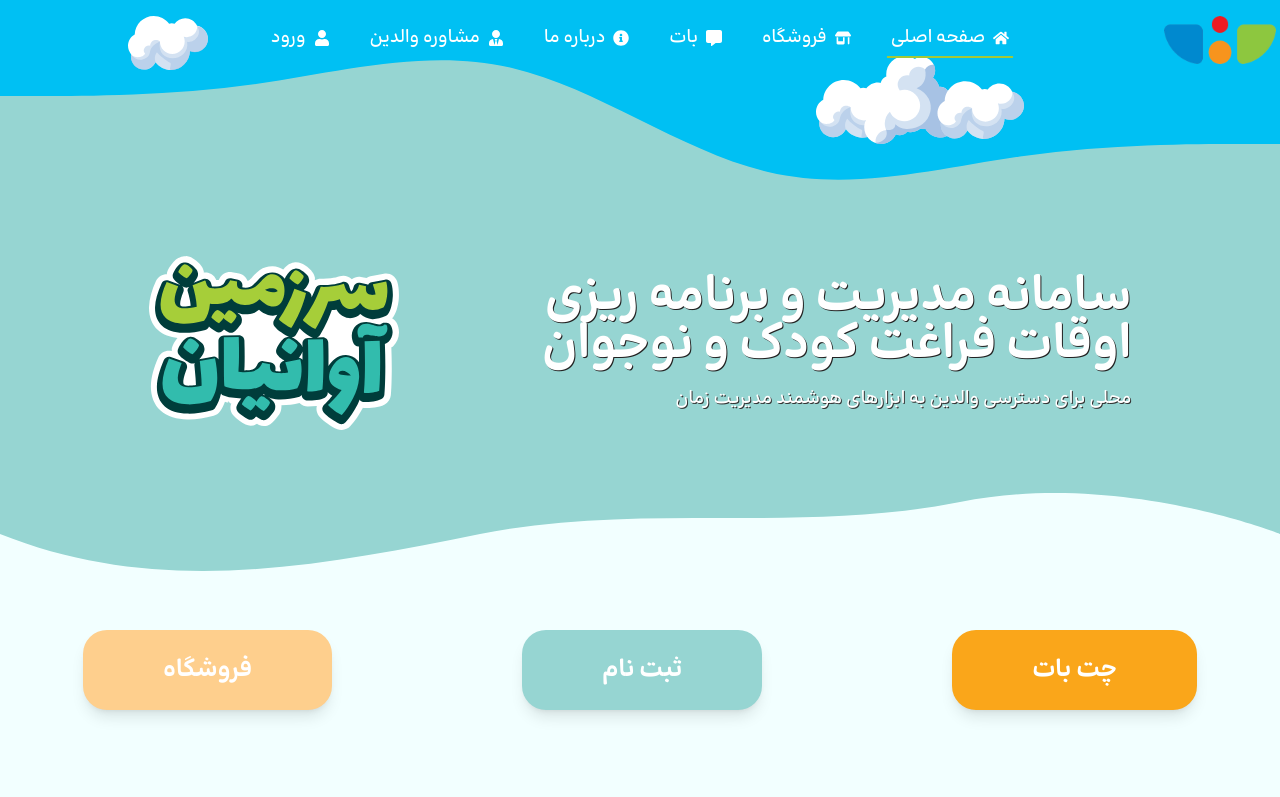
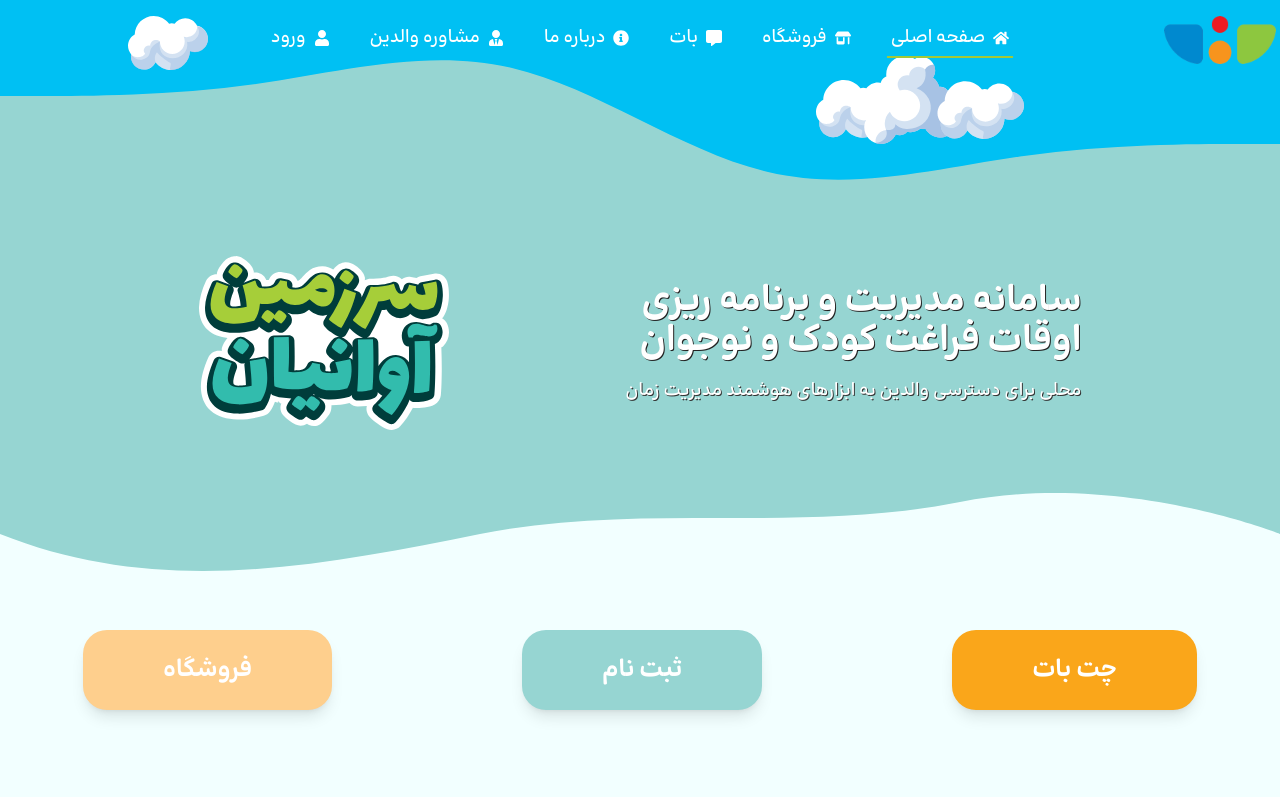
Before and after one commit to ErfanGh83/Avanian1, a Next.js app: page / in a window 1280 px wide. Shown: the top 797 px of the page. Built offline with nearby package versions, Linux system fonts and the light colour scheme.

Commit message:
feat: fixed text size in landing

```diff
--- a/src/components/landing/sections/CompanySection.tsx
+++ b/src/components/landing/sections/CompanySection.tsx
@@ -28,7 +28,7 @@ export default function CompanySection() {
             transition={{ duration: 1.2, ease: "easeOut" }}
             className="flex flex-col items-start text-right"
           >
-            <h1 className="text-4xl md:text-5xl max-w-[400px] md:max-w-[700px] font-bold pb-4 text-outline-lg">
+            <h1 className="text-3xl md:text-4xl max-w-[400px] md:max-w-[500px] font-bold pb-4 text-outline-lg">
               سامانه مدیریت و برنامه ریزی اوقات فراغت کودک و نوجوان
             </h1>
             <p className="text-lg text-justify max-w-[300px] md:max-w-[465px] text-outline-md">
```
